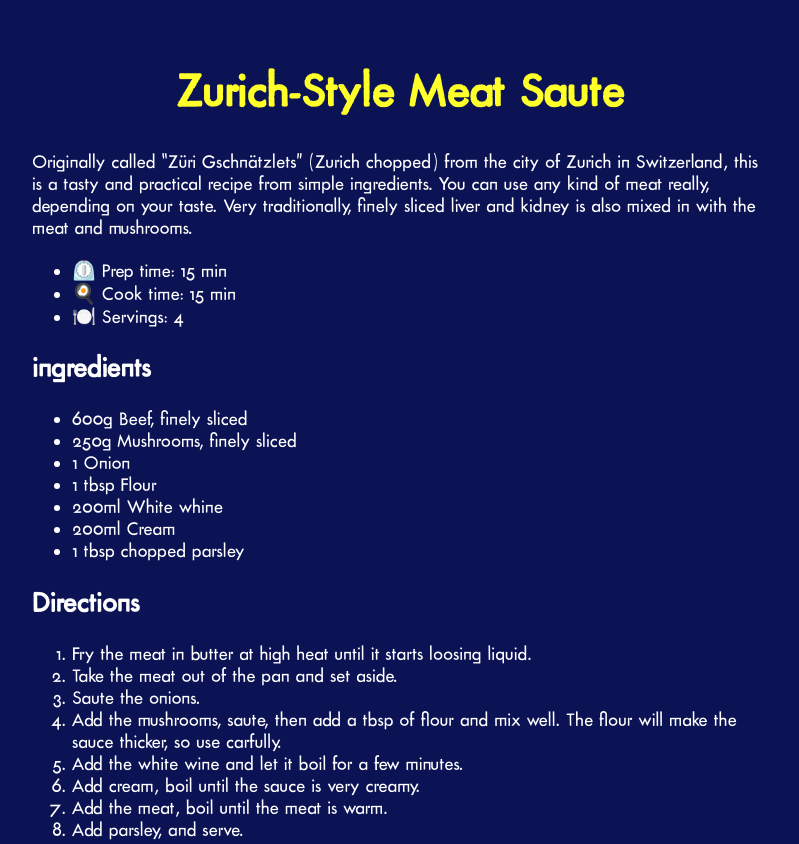
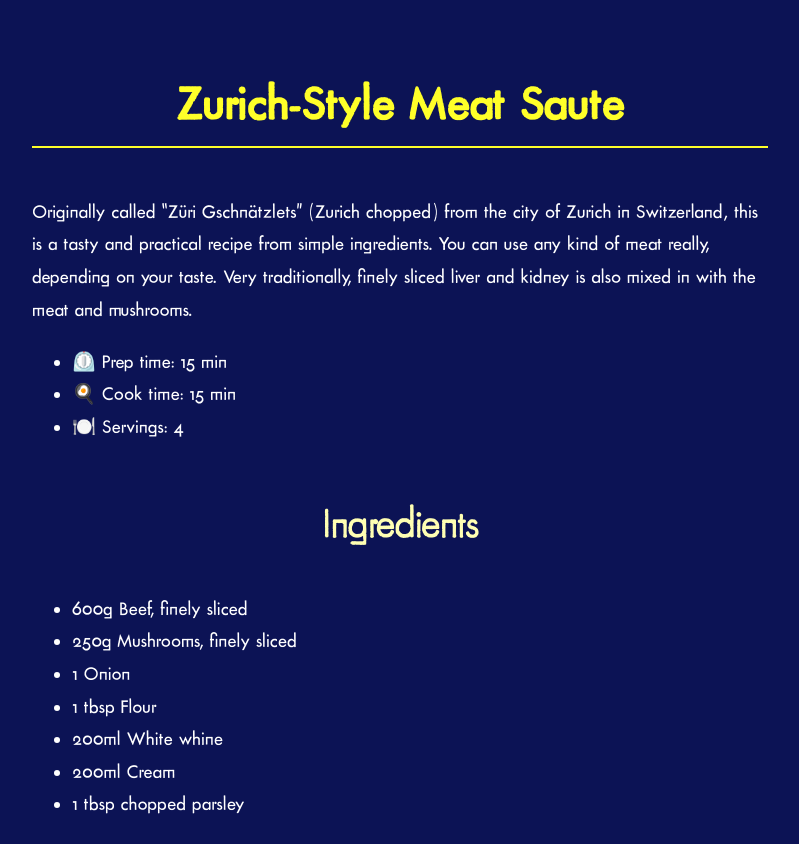
Before and after one commit to qkenn/odin-recipes, a plain HTML site: page pages/zurich-meat-saute.html in a window 1280 px wide. Shown: the top 844 px of the page, without its empty margins (240-1039 px from the left). Drawn offline with Linux system fonts and the light colour scheme.

Commit message:
add basic styling recipe page

```diff
--- a/pages/zurich-meat-saute.html
+++ b/pages/zurich-meat-saute.html
@@ -8,23 +8,25 @@
   </head>
   <body>
     <main>
-      <h1 class="title-recipe">Zurich-Style Meat Saute</h1>
+      <h1 class="title title-recipe">Zurich-Style Meat Saute</h1>
       <article>
-        <p class="recipe-description">
+        <div class="recipe-intro">
+          <p>
             Originally called “Züri Gschnätzlets” (Zurich chopped) from the city
             of Zurich in Switzerland, this is a tasty and practical recipe from
-          simple ingredients. You can use any kind of meat really, depending on
-          your taste. Very traditionally, finely sliced liver and kidney is also
-          mixed in with the meat and mushrooms.
+            simple ingredients. You can use any kind of meat really, depending
+            on your taste. Very traditionally, finely sliced liver and kidney is
+            also mixed in with the meat and mushrooms.
           </p>
           <ul>
             <li>⏲️ Prep time: 15 min</li>
             <li>🍳 Cook time: 15 min</li>
             <li>🍽️ Servings: 4</li>
           </ul>
+        </div>
 
         <div class="recipe-ing">
-          <h2>ingredients</h2>
+          <h2 class="title title-steps">Ingredients</h2>
           <ul>
             <li>600g Beef, finely sliced</li>
             <li>250g Mushrooms, finely sliced</li>
@@ -37,7 +39,7 @@
         </div>
 
         <div class="recipe-directions">
-          <h2>Directions</h2>
+          <h2 class="title title-steps">Directions</h2>
           <ol>
             <li>
               Fry the meat in butter at high heat until it starts loosing
@@ -58,10 +60,14 @@
         </div>
 
         <div class="recipe-cont">
-          <h2>Contributor(s)</h2>
+          <h2 class="title title-steps">Contributor(s)</h2>
           <ul>
             <li>Elias Pahls</li>
           </ul>
+        </div>
+
+        <div class="origin-link">
+          <a href="https://based.cooking/zurich-sytle-meat-saute/">More info</a>
         </div>
       </article>
     </main>
--- a/styles.css
+++ b/styles.css
@@ -25,6 +25,7 @@ body {
   background-color: hsl(234, 75%, 19%);
   color: hsl(0, 0%, 100%);
   font-size: 1.2rem;
+  line-height: 1.7;
 }
 
 main {
@@ -35,7 +36,7 @@ main {
 
 a {
   color: inherit;
-  font-size: 1.5rem;
+
   cursor: pointer;
 }
 
@@ -49,16 +50,26 @@ a {
   margin-right: 0.5em;
 }
 
+.title {
+  text-align: center;
+}
+
+.title-steps {
+  font-size: 2.5rem;
+  color: hsl(60, 100%, 85%);
+  font-family: 'FuturaRennerLight';
+}
+
 .title-main {
   font-size: 4rem;
-  text-align: center;
   color: hsl(60, 100%, 58%);
+  border-bottom: 2px solid hsl(60, 100%, 58%);
 }
 
 .title-recipe {
   font-size: 3rem;
-  text-align: center;
   color: hsl(60, 100%, 58%);
+  border-bottom: 2px solid hsl(60, 100%, 58%);
 }
 
 .recipe-list {
@@ -70,4 +81,16 @@ a {
 
 .recipe-link {
   text-decoration: none;
+  font-size: 1.5rem;
 }
+
+.origin-link {
+  text-align: center;
+}
+
+.recipe-intro,
+.recipe-ing,
+.recipe-directions,
+.recipe-cont {
+  margin: 2.5em 0;
+}
```
Also changed, not shown: index.html (+1 -1 lines). Lines whose indentation alone changed are shown as unchanged.
